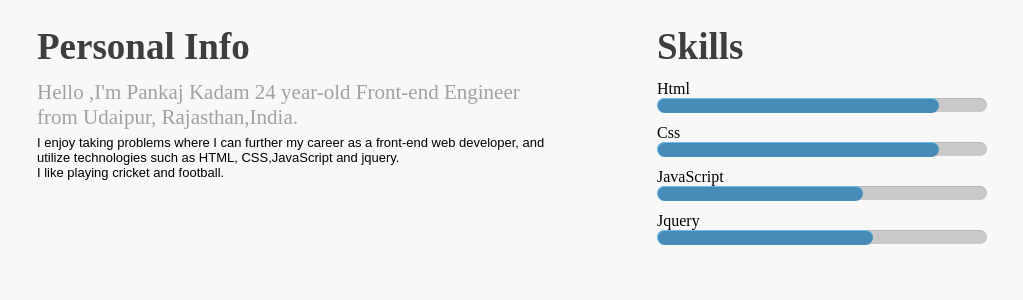
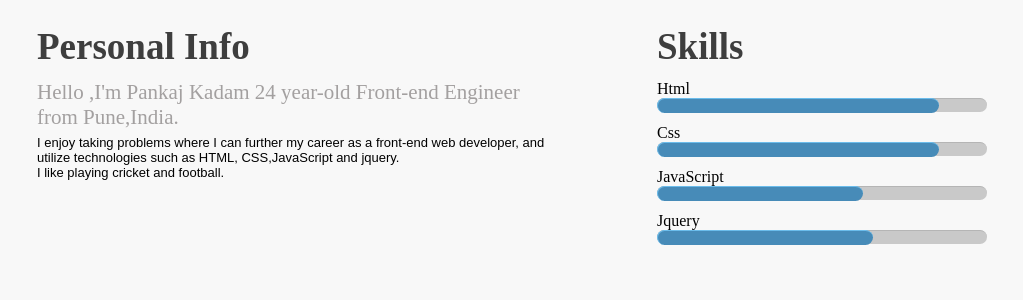
Before and after one commit to pankajkadam/pankajkadam.github.io, a Jekyll site: the page built from index.html, in a window 1280 px wide. Shown: the part 533-833 px from the top of the page, without its empty margins (128-1151 px from the left). Built offline with Jekyll 4.4.1, drawn with Linux system fonts in a browser that asks for light colours; Markdown is read by kramdown in place of the engine named in the settings.

Commit message:
first commit

```diff
--- a/_layouts/default.html
+++ b/_layouts/default.html
@@ -39,7 +39,7 @@
        <div class="content">
           <div class="content_left">
             <h4>Personal Info</h4>
-            <h3>Hello ,I'm Pankaj Kadam 24 year-old Front-end Engineer from Udaipur, Rajasthan,India.</h3>
+            <h3>Hello ,I'm Pankaj Kadam 24 year-old Front-end Engineer from Pune,India.</h3>
             <p>I enjoy taking problems where I can further my career as a front-end web developer, and utilize technologies such as HTML, CSS,JavaScript and jquery.<br>I like playing cricket and football.</p>
           </div>
           <div class="content_right">
```
